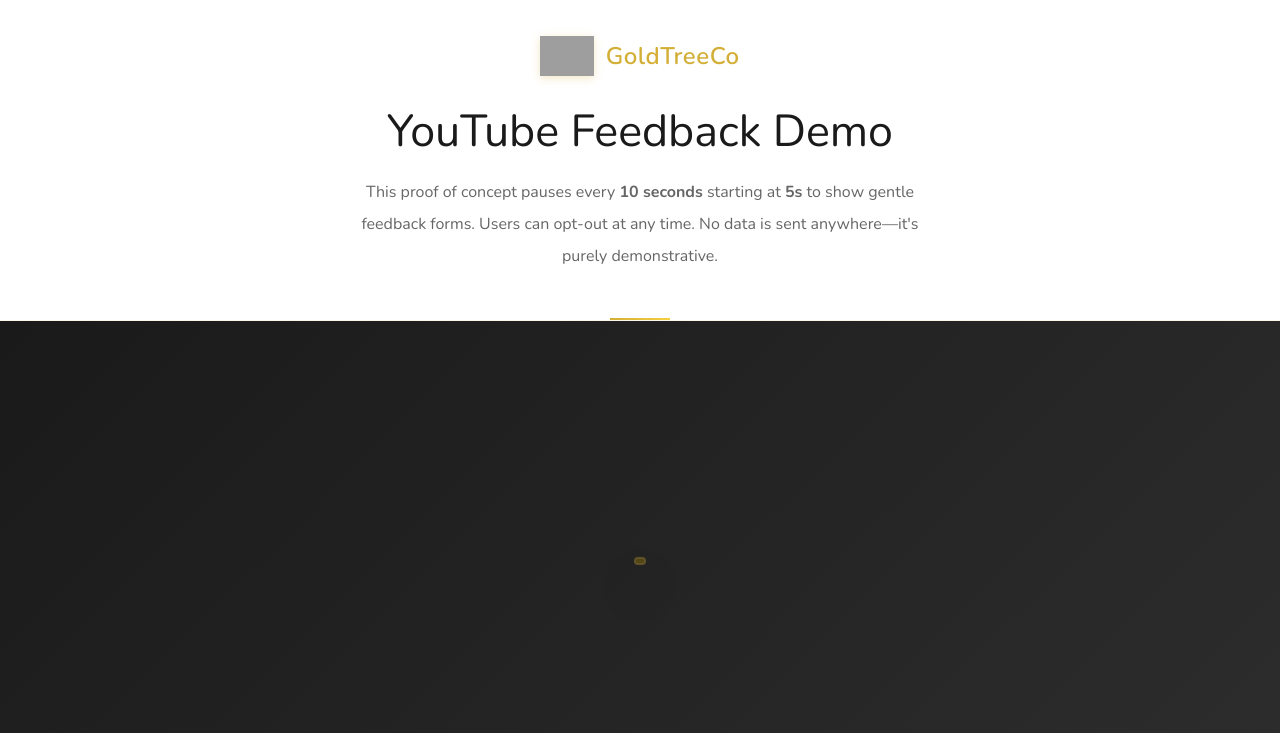
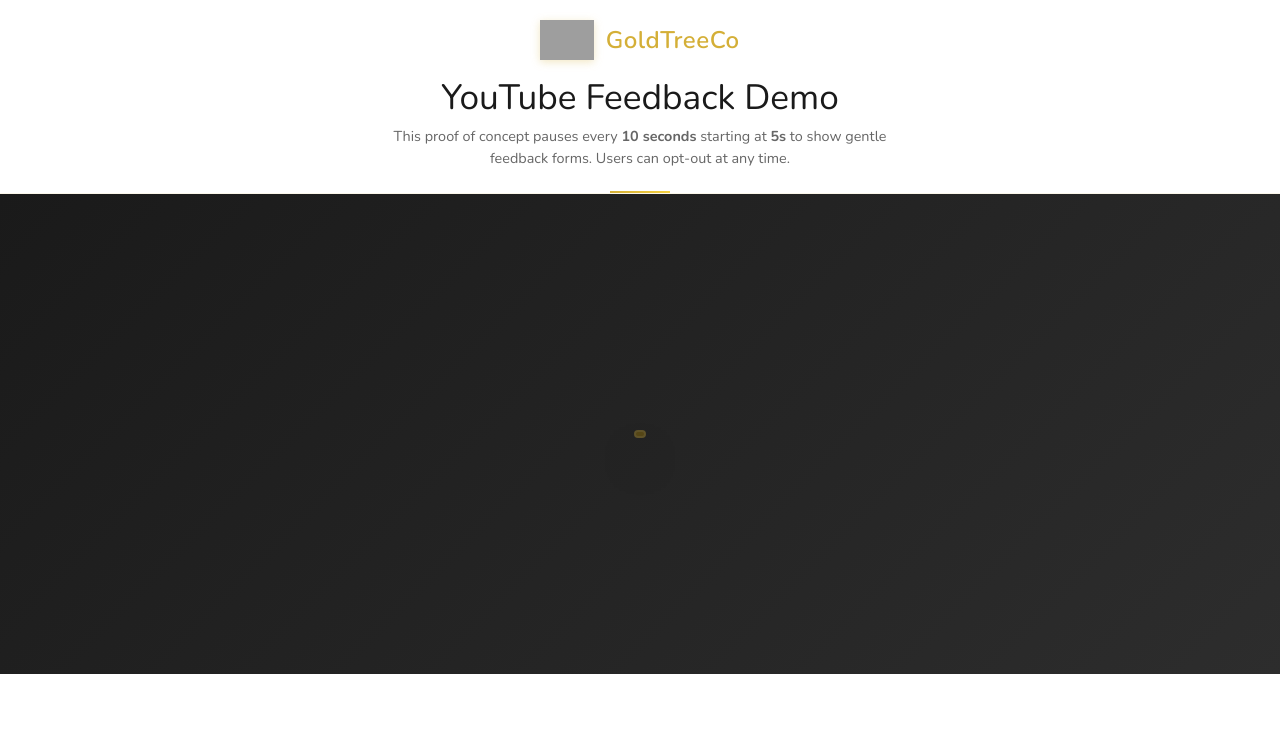
Before and after one commit to jc7k/jc7k.github.io, a plain HTML site: page index.html in a window 1280 px wide. Shown: the top 733 px of the page. Drawn offline with nearby package versions, Linux system fonts and the light colour scheme; grey boxes are pictures that could not be loaded.

Commit message:
improve: Reduce header height and reset poll forms
- Reduced header padding from 2rem/3rem to 1rem/1.5rem
- Smaller H1 font size (2.8rem → 2.2rem) and tighter spacing
- Reduced logo container and subtitle margins
- Added form.reset() to clear previous selections in polls
- Video player now appears higher on screen for better UX

🤖 Generated with [Claude Code](https://claude.ai/code)

Co-Authored-By: Claude <noreply@anthropic.com>

```diff
--- a/index.html
+++ b/index.html
@@ -28,7 +28,7 @@
 
     header {
       background: #ffffff;
-      padding: 2rem 0 3rem;
+      padding: 1rem 0 1.5rem;
       text-align: center;
       border-bottom: 1px solid rgba(212, 175, 55, 0.1);
       position: relative;
@@ -50,7 +50,7 @@
       align-items: center;
       justify-content: center;
       gap: 0.75rem;
-      margin-bottom: 1.5rem;
+      margin-bottom: 0.75rem;
     }
 
     .logo {
@@ -69,22 +69,22 @@
 
     h1 {
       font-family: "Nunito", sans-serif;
-      font-size: 2.8rem;
+      font-size: 2.2rem;
       font-weight: 200;
       color: #1a1a1a;
-      margin-bottom: 1rem;
+      margin-bottom: 0.5rem;
       letter-spacing: normal;
-      line-height: 1.25;
+      line-height: 1.2;
     }
 
     .subtitle {
       font-family: "Nunito", sans-serif;
-      font-size: 1rem;
+      font-size: 0.9rem;
       color: #666;
       font-weight: 400;
-      max-width: 600px;
+      max-width: 500px;
       margin: 0 auto;
-      line-height: 2;
+      line-height: 1.5;
     }
 
     .badge {
@@ -553,8 +553,7 @@
       </div>
       <h1>YouTube Feedback Demo</h1>
       <p class="subtitle">
-        This proof of concept pauses every <strong>10 seconds</strong> starting at <strong>5s</strong> to show gentle feedback forms.
-        Users can opt-out at any time. No data is sent anywhere—it's purely demonstrative.
+        This proof of concept pauses every <strong>10 seconds</strong> starting at <strong>5s</strong> to show gentle feedback forms. Users can opt-out at any time.
       </p>
     </div>
   </header>
@@ -811,6 +810,9 @@
       cueInfo.textContent = `Pause at ${cue.toFixed(0)} seconds`;
       statusEl.textContent = "";
 
+      // Reset form to default state
+      form.reset();
+
       // Show ripple effect first, then modal
       announce(`Taking a moment for feedback at ${cue.toFixed(0)} seconds`);
       console.log("[demo] Showing golden ripple, then gently opening form at cue:", cue);
```
